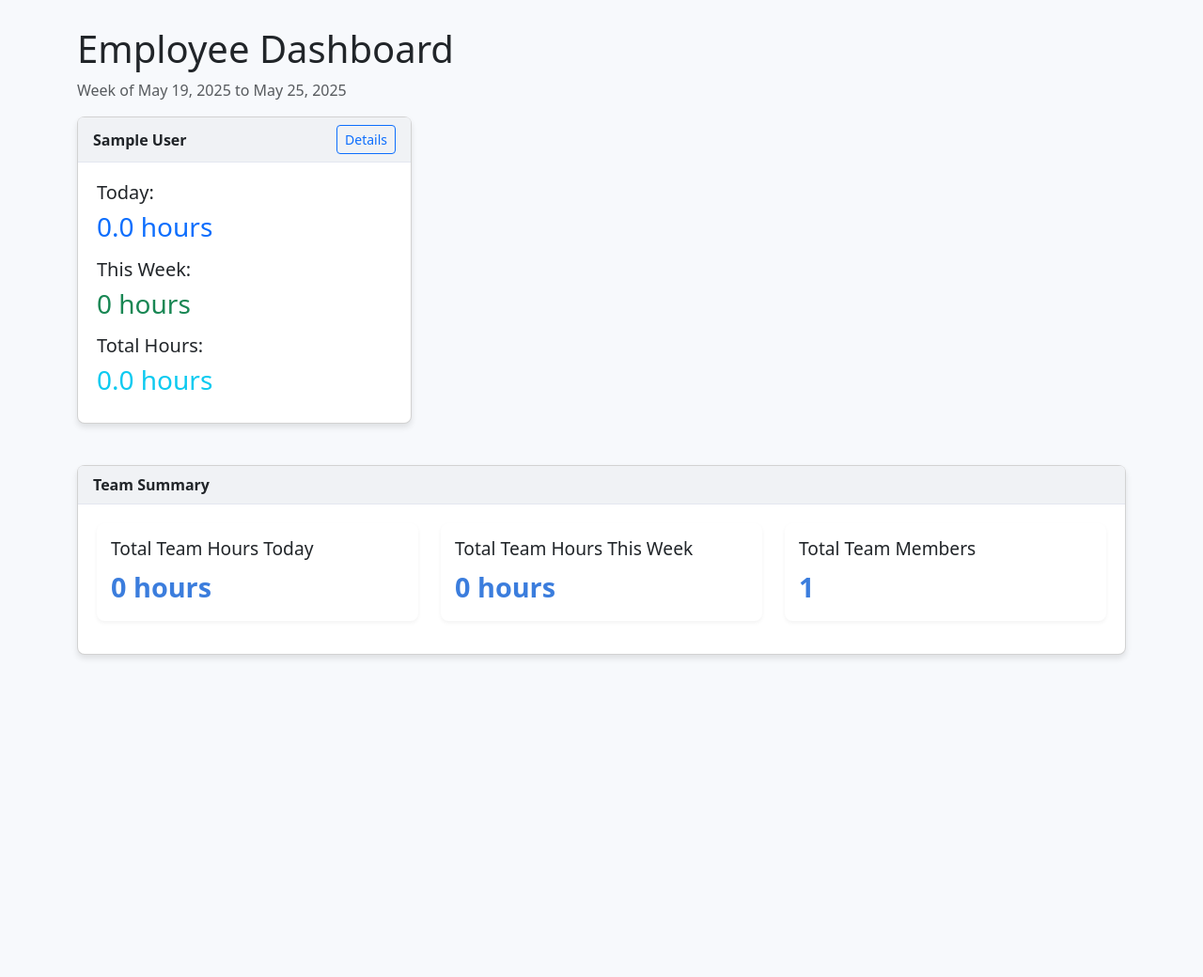
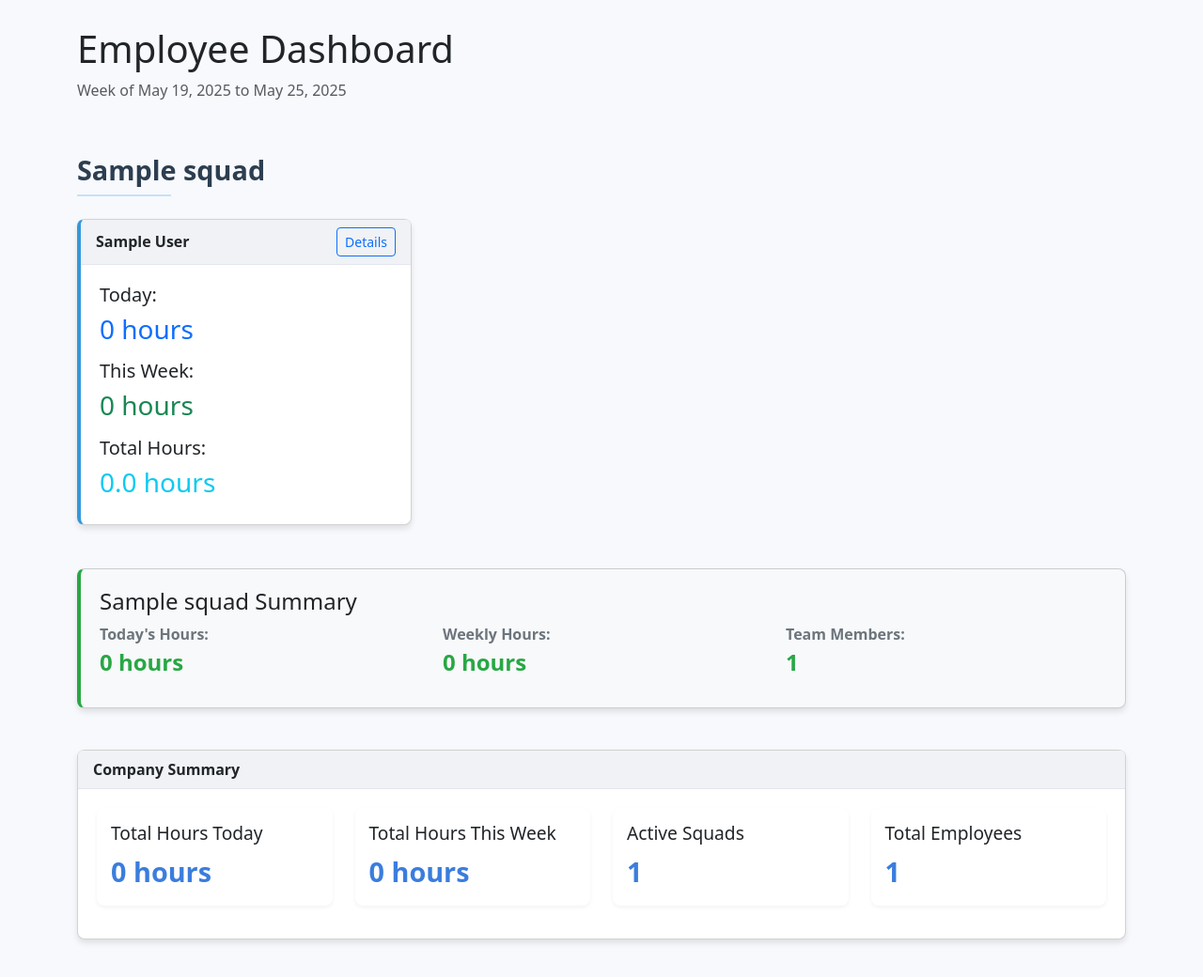
Before and after one commit to kingsmanrip/paulaApp, a Flask app: page /dashboard in a window 1280 px wide. Shown: the part 56-1096 px from the top of the page at 94% size. Before the commit the page ends 757 px from the top, so only its background shows below. Run offline with Flask 3, Linux system fonts and the light colour scheme; a user stored in the database is signed in; tables that the repository leaves empty hold one stand-in row (values such as "Sample post").

Commit message:
Add squad organization feature and update documentation

```diff
--- a/app.py
+++ b/app.py
@@ -26,9 +26,18 @@ class User(UserMixin, db.Model):
     def check_password(self, password):
         return check_password_hash(self.password_hash, password)
 
+class Squad(db.Model):
+    id = db.Column(db.Integer, primary_key=True)
+    name = db.Column(db.String(50), nullable=False, unique=True)
+    employees = db.relationship('Employee', backref='squad', lazy=True)
+
+    def __repr__(self):
+        return f'<Squad {self.name}>'
+
 class Employee(db.Model):
     id = db.Column(db.Integer, primary_key=True)
     name = db.Column(db.String(100), nullable=False)
+    squad_id = db.Column(db.Integer, db.ForeignKey('squad.id'), nullable=True)
     timerecords = db.relationship('TimeRecord', backref='employee', lazy=True)
 
     def __repr__(self):
@@ -87,6 +96,8 @@ def logout():
 @app.route('/dashboard')
 @login_required
 def dashboard():
+    # Get all squads with employees
+    squads = Squad.query.all()
     employees = Employee.query.all()
 
     # Get date range for current week (Monday to Sunday)
@@ -95,9 +106,11 @@ def dashboard():
     end_of_week = start_of_week + timedelta(days=6)
 
     return render_template('dashboard.html',
+                          squads=squads,
                           employees=employees,
                           start_of_week=start_of_week,
-                          end_of_week=end_of_week)
+                          end_of_week=end_of_week,
+                          today=today)
 
 @app.route('/employee/<int:employee_id>')
 @login_required
--- a/static/style.css
+++ b/static/style.css
@@ -3,9 +3,51 @@
     margin-bottom: 20px;
 }
 
+/* Squad styles */
+.squad-name {
+    color: #2c3e50;
+    font-size: 1.8rem;
+    margin-top: 1rem;
+    font-weight: 600;
+}
+
+.squad-divider {
+    border-top: 2px solid #3498db;
+    margin-top: 0.5rem;
+    margin-bottom: 1.5rem;
+    width: 100px;
+}
+
+.employee-card {
+    border-left: 4px solid #3498db;
+    transition: all 0.3s ease;
+}
+
 .employee-card:hover {
     transform: translateY(-3px);
-    transition: transform 0.3s ease;
+    box-shadow: 0 6px 12px rgba(0, 0, 0, 0.15);
+}
+
+.squad-summary-card {
+    background-color: #f8f9fa;
+    border-left: 4px solid #28a745;
+    margin-top: 10px;
+}
+
+.summary-data {
+    margin-bottom: 10px;
+}
+
+.summary-label {
+    font-weight: bold;
+    display: block;
+    color: #6c757d;
+}
+
+.summary-value {
+    font-size: 1.5rem;
+    font-weight: 600;
+    color: #28a745;
 }
 
 /* iPhone-friendly responsive design */
@@ -27,6 +69,14 @@
         padding: 0.25rem 0.5rem;
         font-size: 0.875rem;
     }
+
+    .squad-name {
+        font-size: 1.5rem;
+    }
+
+    .summary-value {
+        font-size: 1.2rem;
+    }
 }
 
 /* Fix for tables on small screens */
--- a/templates/dashboard.html
+++ b/templates/dashboard.html
@@ -10,10 +10,18 @@
     </div>
 </div>
 
+{% for squad in squads %}
+<div class="row mt-4">
+    <div class="col-12">
+        <h2 class="squad-name">{{ squad.name }}</h2>
+        <hr class="squad-divider">
+    </div>
+</div>
+
 <div class="row">
-    {% for employee in employees %}
+    {% for employee in squad.employees %}
     <div class="col-md-6 col-lg-4">
-        <div class="card">
+        <div class="card employee-card">
             <div class="card-header d-flex justify-content-between align-items-center">
                 <span>{{ employee.name }}</span>
                 <a href="{{ url_for('employee_detail', employee_id=employee.id) }}" class="btn btn-sm btn-outline-primary">Details</a>
@@ -40,15 +48,97 @@
     {% endfor %}
 </div>
 
+<div class="row mt-3 mb-4">
+    <div class="col-12">
+        <div class="card squad-summary-card">
+            <div class="card-body">
+                <h4>{{ squad.name }} Summary</h4>
+                <div class="row">
+                    <div class="col-md-4">
+                        <div class="summary-data">
+                            <span class="summary-label">Today's Hours:</span>
+                            {% set squad_today_hours = 0 %}
+                            {% for employee in squad.employees %}
+                                {% set today_hours = calculate_total_hours(employee, today, today) %}
+                                {% set squad_today_hours = squad_today_hours + today_hours %}
+                            {% endfor %}
+                            <span class="summary-value">{{ squad_today_hours }} hours</span>
+                        </div>
+                    </div>
+                    <div class="col-md-4">
+                        <div class="summary-data">
+                            <span class="summary-label">Weekly Hours:</span>
+                            {% set squad_week_hours = 0 %}
+                            {% for employee in squad.employees %}
+                                {% set week_hours = calculate_total_hours(employee, start_of_week, end_of_week) %}
+                                {% set squad_week_hours = squad_week_hours + week_hours %}
+                            {% endfor %}
+                            <span class="summary-value">{{ squad_week_hours }} hours</span>
+                        </div>
+                    </div>
+                    <div class="col-md-4">
+                        <div class="summary-data">
+                            <span class="summary-label">Team Members:</span>
+                            <span class="summary-value">{{ squad.employees|length }}</span>
+                        </div>
+                    </div>
+                </div>
+            </div>
+        </div>
+    </div>
+</div>
+{% endfor %}
+
+<!-- Unassigned employees section (if any) -->
+{% set unassigned_employees = employees|selectattr('squad_id', 'none')|list %}
+{% if unassigned_employees|length > 0 %}
+<div class="row mt-4">
+    <div class="col-12">
+        <h2 class="squad-name">Unassigned Employees</h2>
+        <hr class="squad-divider">
+    </div>
+</div>
+
+<div class="row">
+    {% for employee in unassigned_employees %}
+    <div class="col-md-6 col-lg-4">
+        <div class="card employee-card">
+            <div class="card-header d-flex justify-content-between align-items-center">
+                <span>{{ employee.name }}</span>
+                <a href="{{ url_for('employee_detail', employee_id=employee.id) }}" class="btn btn-sm btn-outline-primary">Details</a>
+            </div>
+            <div class="card-body">
+                <div class="mb-3">
+                    <h5 class="mb-2">Today:</h5>
+                    {% set today_hours = calculate_total_hours(employee, today, today) %}
+                    <h3 class="text-primary">{{ today_hours }} hours</h3>
+                </div>
+                <div class="mb-3">
+                    <h5 class="mb-2">This Week:</h5>
+                    {% set week_hours = calculate_total_hours(employee, start_of_week, end_of_week) %}
+                    <h3 class="text-success">{{ week_hours }} hours</h3>
+                </div>
+                <div>
+                    <h5 class="mb-2">Total Hours:</h5>
+                    {% set total_hours = calculate_total_hours(employee) %}
+                    <h3 class="text-info">{{ total_hours }} hours</h3>
+                </div>
+            </div>
+        </div>
+    </div>
+    {% endfor %}
+</div>
+{% endif %}
+
 <div class="row mt-4">
     <div class="col-12">
         <div class="card">
-            <div class="card-header">Team Summary</div>
+            <div class="card-header">Company Summary</div>
             <div class="card-body">
                 <div class="row">
-                    <div class="col-md-4">
+                    <div class="col-md-3">
                         <div class="summary-card">
-                            <h3>Total Team Hours Today</h3>
+                            <h3>Total Hours Today</h3>
                             {% set team_today_hours = 0 %}
                             {% for employee in employees %}
                                 {% set today_hours = calculate_total_hours(employee, today, today) %}
@@ -57,9 +147,9 @@
                             <div class="number">{{ team_today_hours }} hours</div>
                         </div>
                     </div>
-                    <div class="col-md-4">
+                    <div class="col-md-3">
                         <div class="summary-card">
-                            <h3>Total Team Hours This Week</h3>
+                            <h3>Total Hours This Week</h3>
                             {% set team_week_hours = 0 %}
                             {% for employee in employees %}
                                 {% set week_hours = calculate_total_hours(employee, start_of_week, end_of_week) %}
@@ -68,9 +158,15 @@
                             <div class="number">{{ team_week_hours }} hours</div>
                         </div>
                     </div>
-                    <div class="col-md-4">
+                    <div class="col-md-3">
                         <div class="summary-card">
-                            <h3>Total Team Members</h3>
+                            <h3>Active Squads</h3>
+                            <div class="number">{{ squads|length }}</div>
+                        </div>
+                    </div>
+                    <div class="col-md-3">
+                        <div class="summary-card">
+                            <h3>Total Employees</h3>
                             <div class="number">{{ employees|length }}</div>
                         </div>
                     </div>
```
Also changed, not shown: recreate_db.py (added, +7 -0 lines), seed_data.py (+55 -3 lines), README.md.
